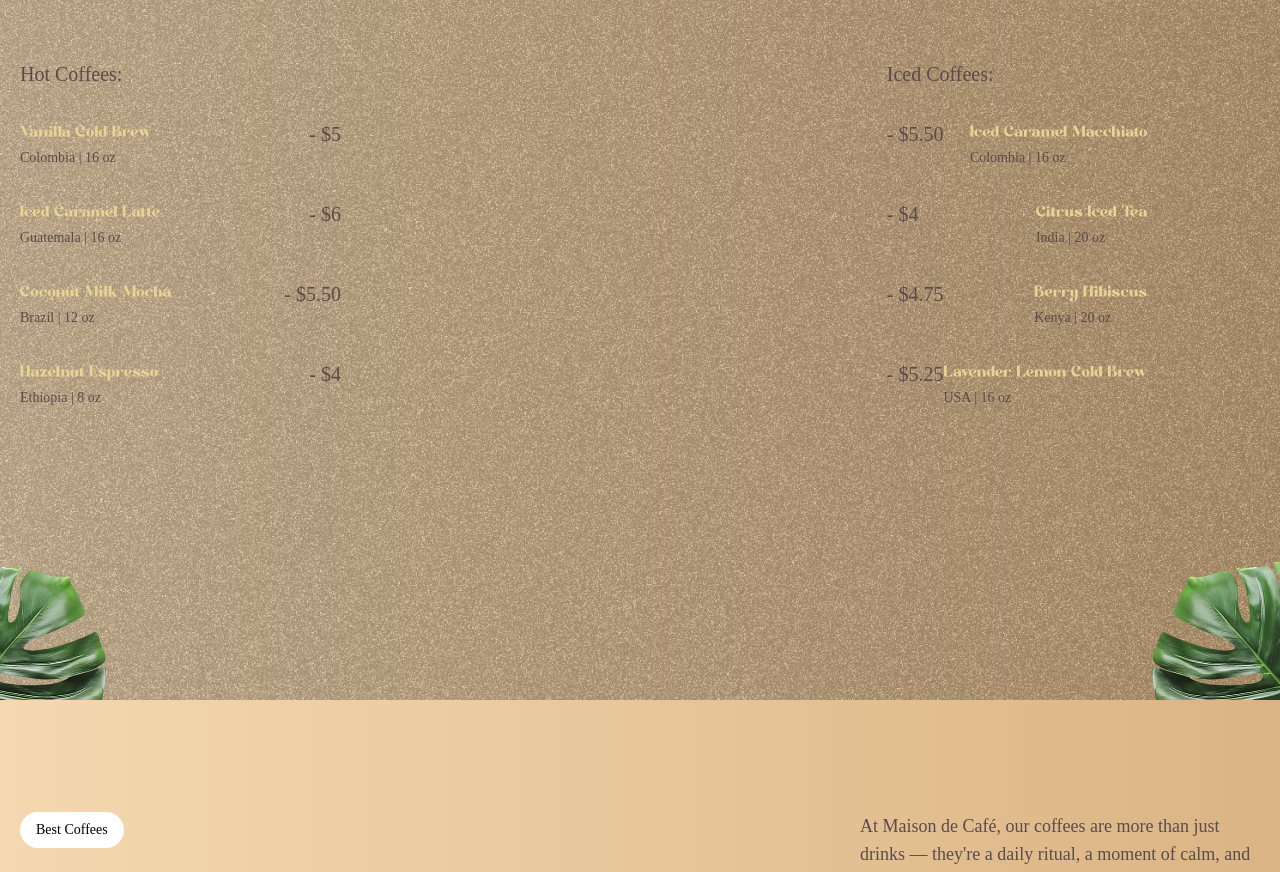
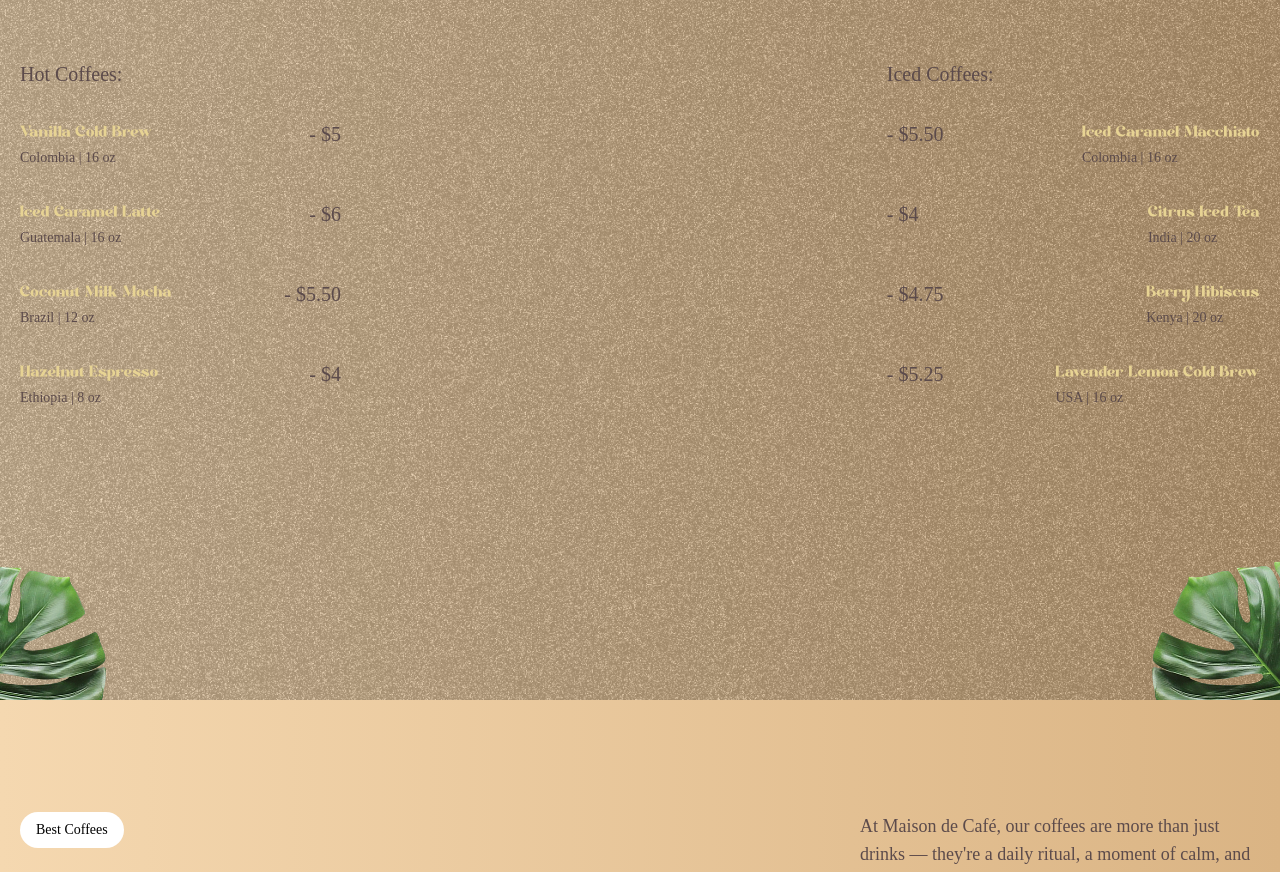
Before and after one commit to majanikoljic/coffee, a React (Vite) app: page / in a window 1280 px wide. Shown: the part 900-1772 px from the top of the page. Built offline with nearby package versions, Linux system fonts and the light colour scheme; a web font is replaced by a local one.

Commit message:
Update Coffees.jsx

```diff
--- a/src/components/Coffees.jsx
+++ b/src/components/Coffees.jsx
@@ -52,7 +52,7 @@ const Coffees = () => {
                         {icedDrinks.map(({name, origin, detail, price}) => (
                             <li key={name}>
                                 <span>- {price}</span>
-                                <div className="me-28">
+                                <div className="md:ms-28">
                                     <h3>{name}</h3>
                                     <p>{origin} | {detail}</p>
                                 </div>
```
